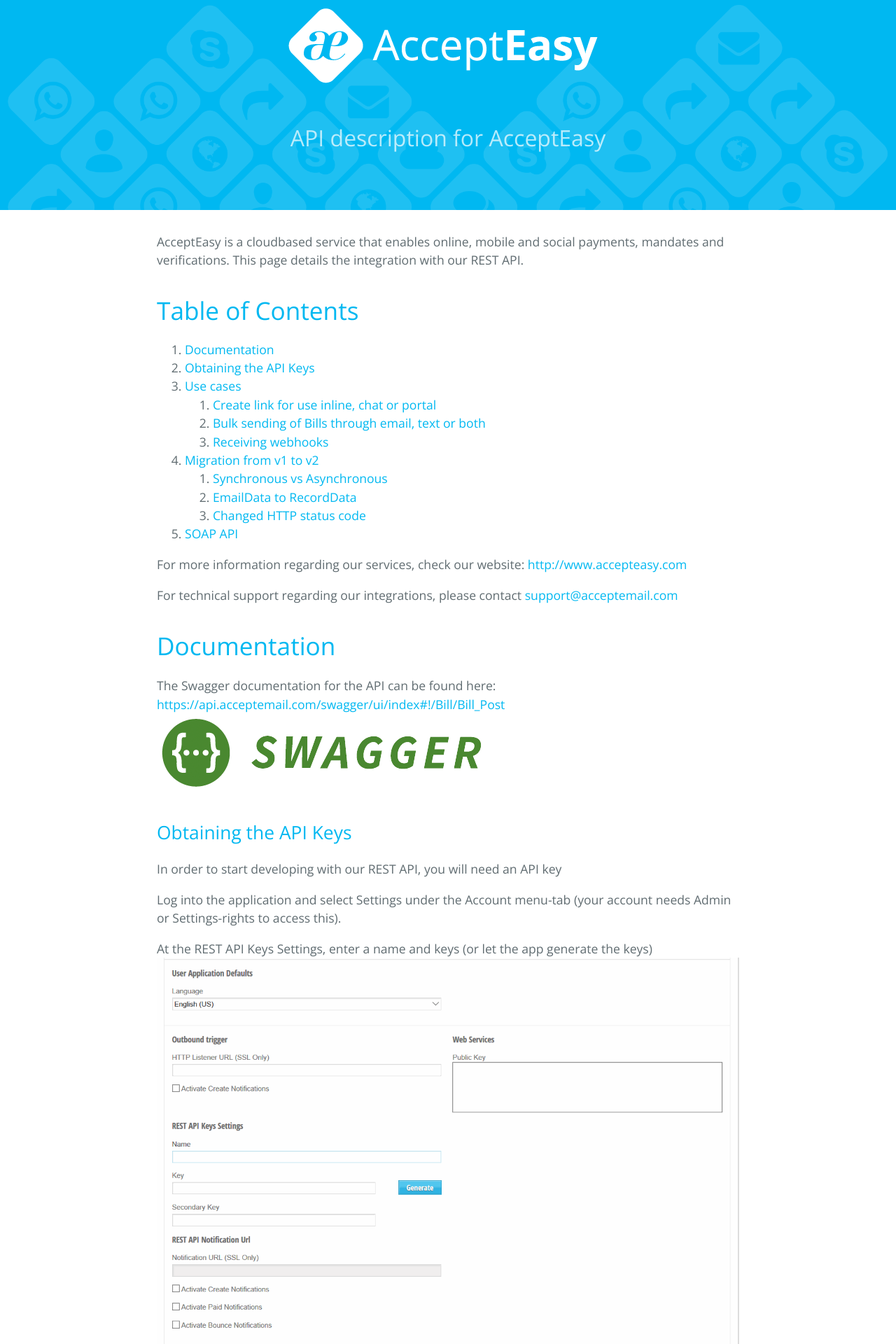
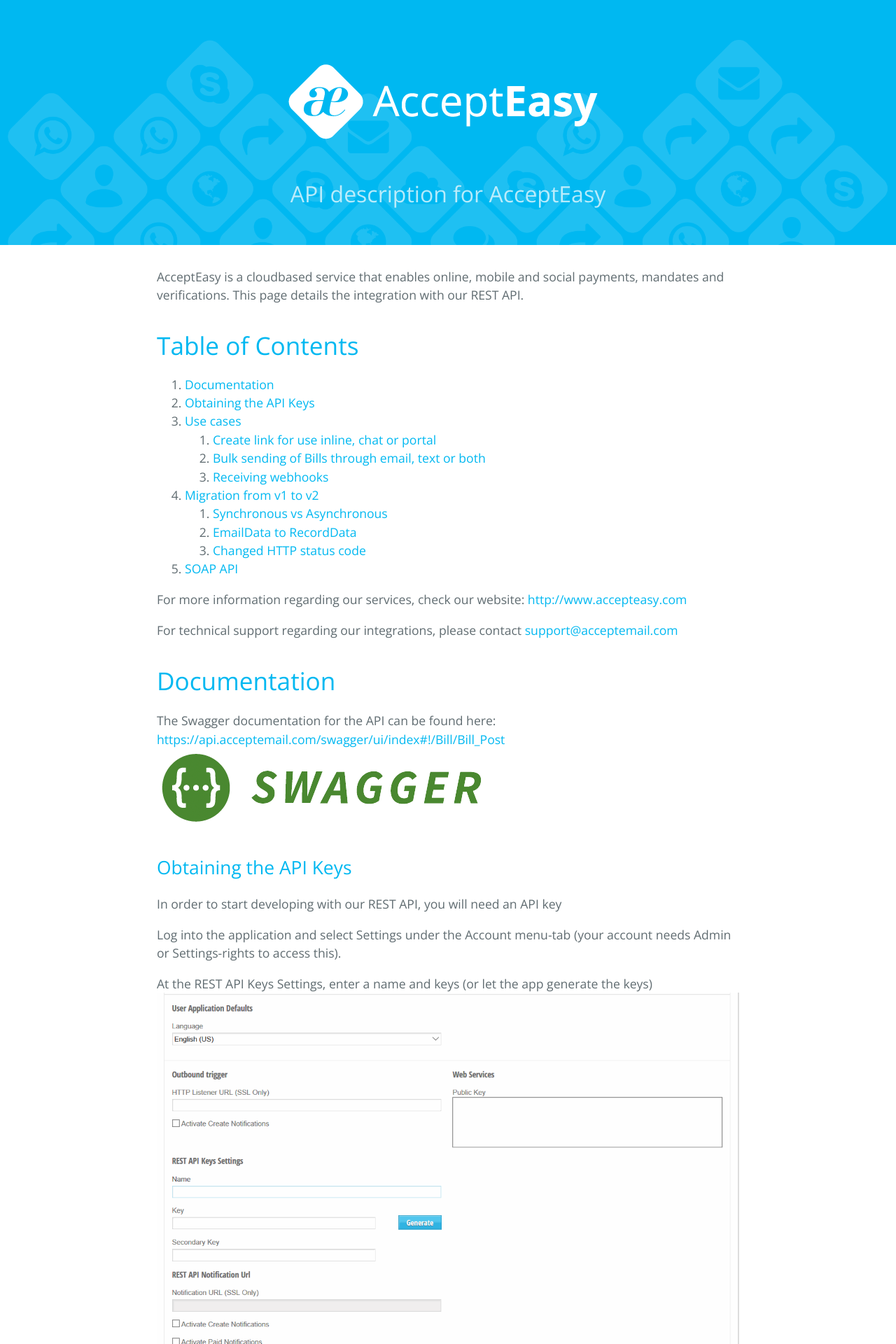
Before and after one commit to AcceptEmail/Examples, a Jekyll site: the page built from index.md, in a window 1280 px wide. Shown: the top 1920 px of the page at 70% size. Built offline with Jekyll 4.4.1, drawn with Linux system fonts in a browser that asks for light colours.

Commit message:
adjusted header size

```diff
--- a/_layouts/default.html
+++ b/_layouts/default.html
@@ -15,7 +15,8 @@
     background-repeat: no-repeat;
     background-position: bottom 0px right 0px;
     background-size: 100%;
-    height: 300px;
+    height: 350px;
+    padding-top: 80px;
 }
 
 .project-tagline {
```
